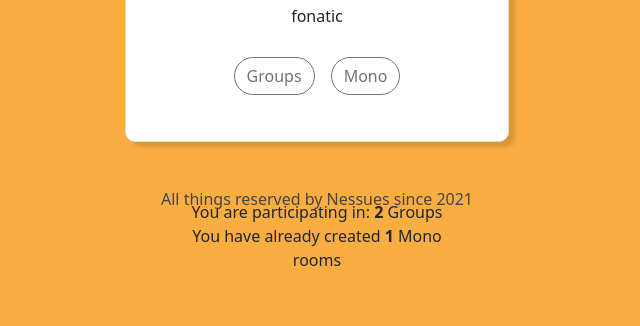
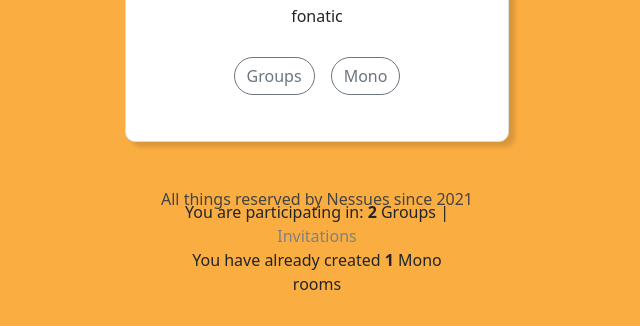
Before and after one commit to jol79/Nessues, a Django app: page /account/ in a window 1280 px wide. Shown: the part 589-915 px from the top of the page, without its empty margins (323-963 px from the left). Before the commit the page ends 855 px from the top, so only its background shows below. Run offline with Django 3.2, Linux system fonts and the light colour scheme; a user stored in the database is signed in; data comes from the database, SQL or seed files in the repository; both versions use the stored data as it was after the commit; some libraries are stand-ins or nearby versions.

Commit message:
User now are able to see the counter with a new invitations on the account page

```diff
--- a/nessues/nessues_app/views.py
+++ b/nessues/nessues_app/views.py
@@ -243,7 +243,7 @@ class InvitationsView(ListView):
 
     def get_queryset(self):
         try:
-            queryset = self.model.objects.get(user=self.request.user.id)
+            queryset = self.model.objects.filter(user=self.request.user.id)
         except:
             return None
         return queryset
--- a/nessues/nessues_app_users/views.py
+++ b/nessues/nessues_app_users/views.py
@@ -3,7 +3,8 @@ from django.contrib import messages
 
 from .forms import UserRegisterForm
 from .decorators import unauthenticated, authenticated
-from nessues_app.models import Room, Task, Nessues_Group_User
+from nessues_app.models import (
+    Room, Task, Nessues_Group_User, Invitation)
 
 from django.contrib.auth import login, authenticate, logout
 from django.contrib.auth.forms import AuthenticationForm
@@ -51,14 +52,14 @@ def logout_view(request):
 
 @login_required(login_url='/login')
 def account_view(request):
-    # get_list_or_404(Room, owner=request.user.id)
-
     rooms_stats = Room.objects.filter(owner=request.user.id).count()
     groups_stats = Nessues_Group_User.objects.filter(user=request.user.id).count()
+    invitations_received = Invitation.objects.filter(user=request.user.id)
 
     content = {
         'rooms_stats': rooms_stats,
-        'groups_stats': groups_stats
+        'groups_stats': groups_stats,
+        'invitations_received': invitations_received
     }
 
     return render(request, 'nessues_app_users/account.html', context=content)
--- a/nessues/templates/nessues_app/invitations.html
+++ b/nessues/templates/nessues_app/invitations.html
@@ -4,7 +4,7 @@
 {% block content %}
     <h2>List of your invitations</h2>
     <br>
-    {% if object_list.strip %}
+    {% if not object_list.strip %}
         {% for invitation in object_list %}
             <p>{{ invitation }}</p>
         {% endfor %}
--- a/nessues/templates/nessues_app_users/account.html
+++ b/nessues/templates/nessues_app_users/account.html
@@ -28,7 +28,14 @@
 
         <!-- Groups/Rooms statistics -->
         <div class="account-statistics">
-            You are participating in: <strong>{{ groups_stats }}</strong> Groups
+            You are participating in: <strong>{{ groups_stats }}</strong> Groups |
+            {% if invitations_received.count == 1 %}
+                <a href="/invitations" style="color: green;">+{{ invitations_received.count }} Invitation</a>
+            {% elif invitations_received.count > 1 %}
+                <a href="/invitations" style="color: green;">+{{ invitations_received.count }} Invitations</a>
+            {% else %}
+                <a href="/invitations" style="color: gray;">Invitations</a>
+            {% endif %}
             <br>
             You have already created <strong>{{ rooms_stats }}</strong> Mono rooms
         </div>
```
Also changed, not shown: nessues/db.sqlite3.
